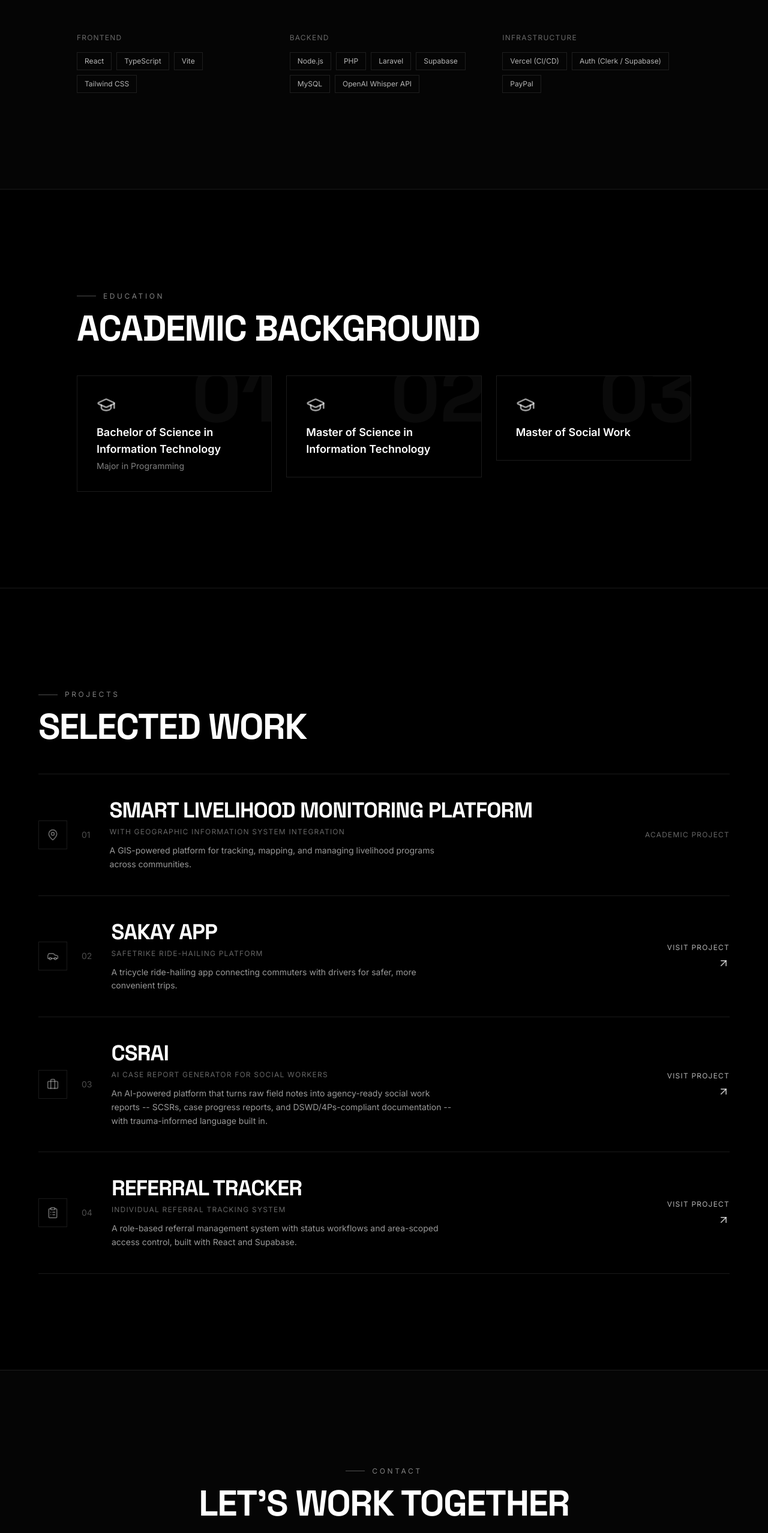
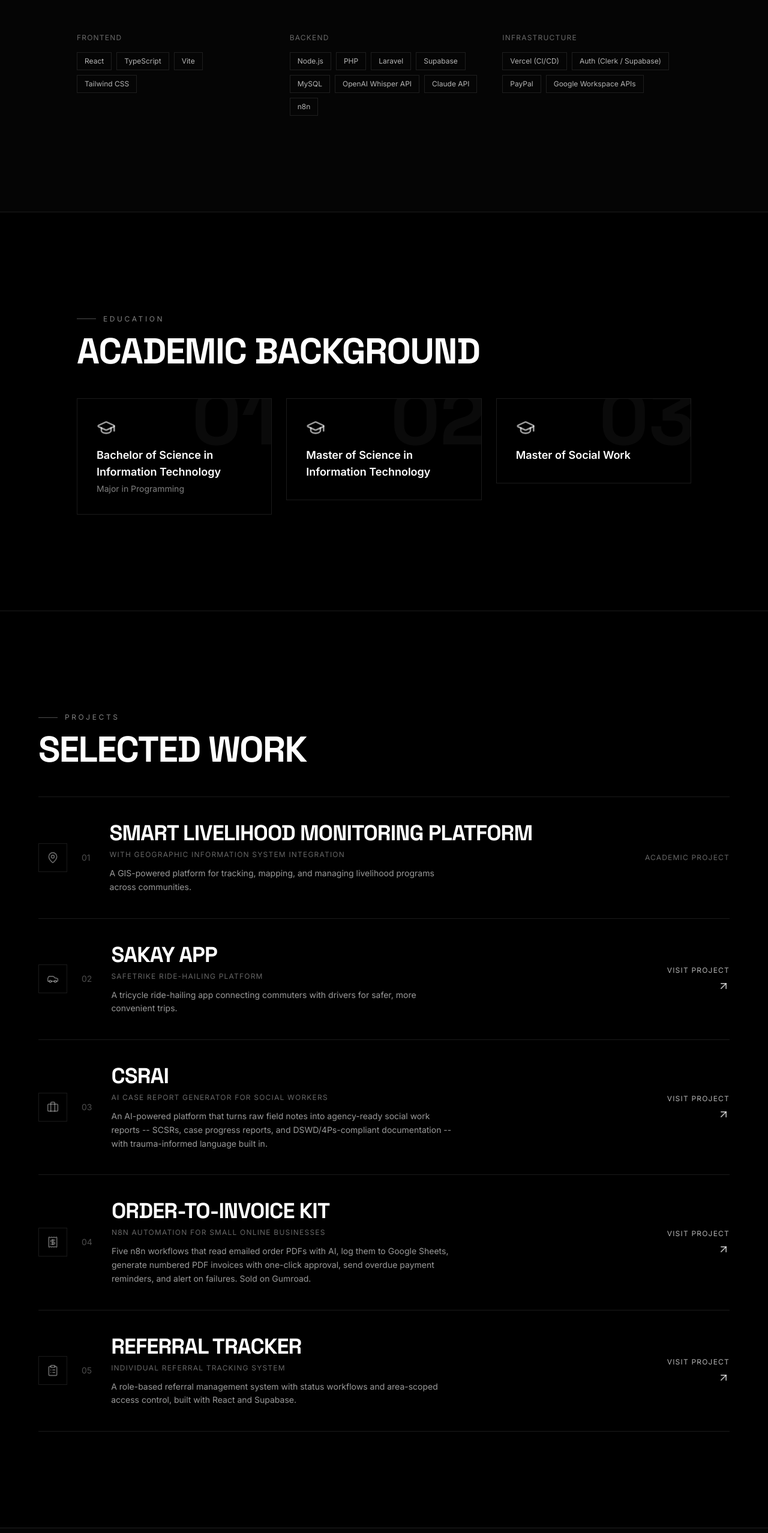
Before and after one commit to nagumo-eth/portfolio, a React (Vite) app: page / in a window 1280 px wide. Shown: the part 1670-4226 px from the top of the page at 60% size. Built offline with nearby package versions, Linux system fonts and the light colour scheme.

Commit message:
Add files via upload

```diff
--- a/src/App.tsx
+++ b/src/App.tsx
@@ -10,6 +10,7 @@ import {
   GraduationCap,
   Mail,
   MapPin,
+  Receipt,
   X,
 } from 'lucide-react'
 import Reveal from './components/Reveal'
@@ -33,11 +34,11 @@ const STACK = [
   },
   {
     category: 'Backend',
-    items: ['Node.js', 'PHP', 'Laravel', 'Supabase', 'MySQL', 'OpenAI Whisper API'],
+    items: ['Node.js', 'PHP', 'Laravel', 'Supabase', 'MySQL', 'OpenAI Whisper API', 'Claude API', 'n8n'],
   },
   {
     category: 'Infrastructure',
-    items: ['Vercel (CI/CD)', 'Auth (Clerk / Supabase)', 'PayPal'],
+    items: ['Vercel (CI/CD)', 'Auth (Clerk / Supabase)', 'PayPal', 'Google Workspace APIs'],
   },
 ]
 
@@ -80,6 +81,14 @@ const PROJECTS = [
     description:
       'An AI-powered platform that turns raw field notes into agency-ready social work reports -- SCSRs, case progress reports, and DSWD/4Ps-compliant documentation -- with trauma-informed language built in.',
     link: 'https://csrai.co',
+  },
+  {
+    icon: Receipt,
+    title: 'Order-to-Invoice Kit',
+    subtitle: 'n8n automation for small online businesses',
+    description:
+      'Five n8n workflows that read emailed order PDFs with AI, log them to Google Sheets, generate numbered PDF invoices with one-click approval, send overdue payment reminders, and alert on failures. Sold on Gumroad.',
+    link: 'https://gumroad.com/l/vzvksn',
   },
   {
     icon: ClipboardList,
```
